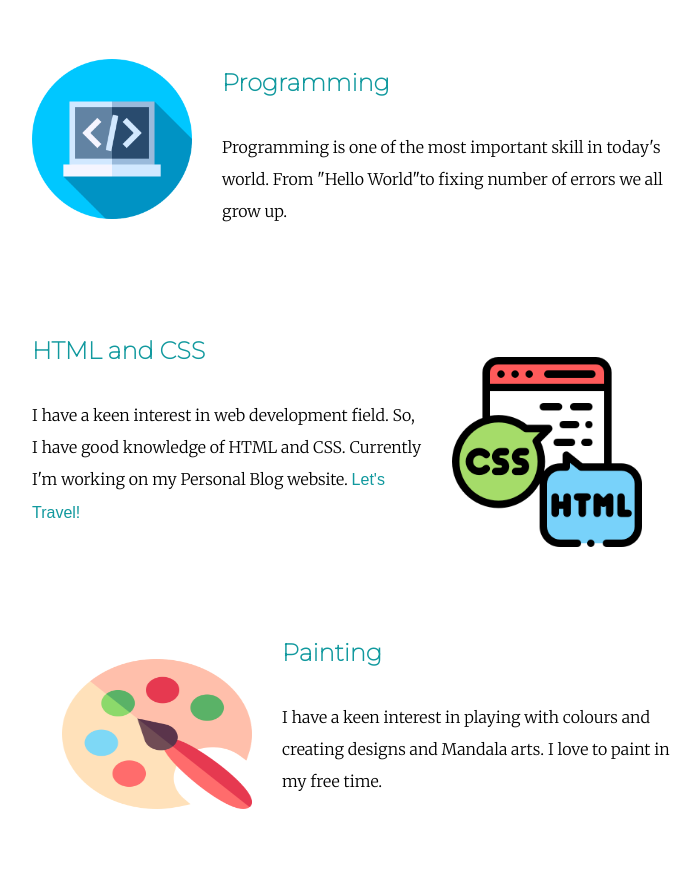
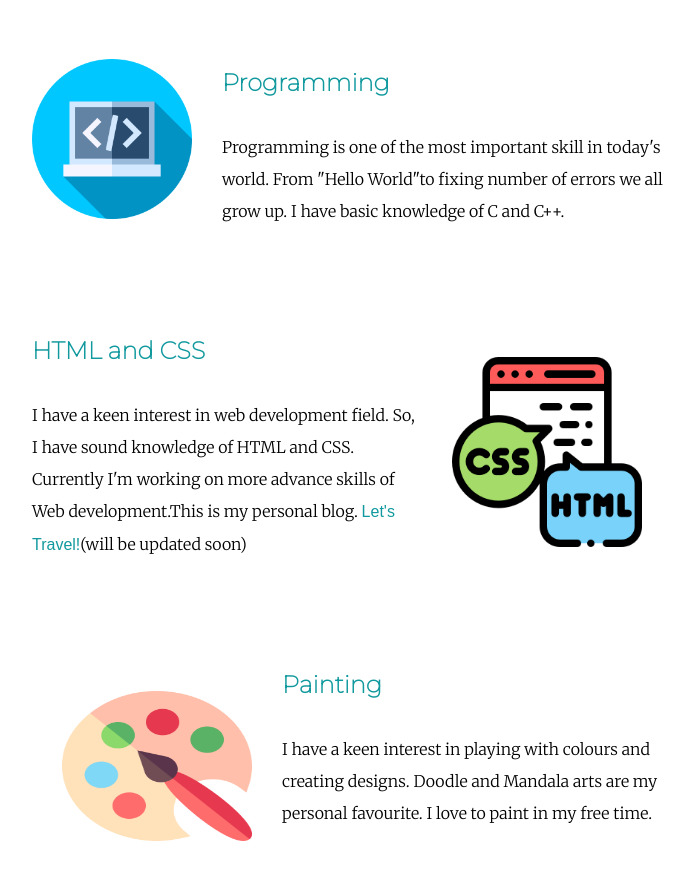
Before and after one commit to Jiya2003/Personal-Site, a plain HTML site: page index.html in a window 1280 px wide. Shown: the part 1400-2274 px from the top of the page, without its empty margins (288-987 px from the left). Drawn offline with Linux system fonts and the light colour scheme.

Commit message:
Update index.html

```diff
--- a/index.html
+++ b/index.html
@@ -29,17 +29,17 @@
       <div class="skill-row">
         <img class="codeimg" src="programming.png" alt="coding">
         <h3>Programming</h3>
-        <p>Programming is one of the most important skill in today's world. From "Hello World"to fixing number of errors we all grow up.</P>
+        <p>Programming is one of the most important skill in today's world. From "Hello World"to fixing number of errors we all grow up. I have basic knowledge of C and C++.</P>
       </div>
       <div class="skill-row">
         <img class="hcimg" src="hcimg.png" alt="GD">
         <h3>HTML and CSS</h3>
-        <p>I have a keen interest in web development field. So, I have good knowledge of HTML and CSS. Currently I'm working on my Personal Blog website. <a href="myBlog.html" target="_blank">Let's Travel!</a></p>
+        <p>I have a keen interest in web development field. So, I have sound knowledge of HTML and CSS. Currently I'm working on more advance skills of Web development.This is my personal blog. <a href="myBlog.html" target="_blank">Let's Travel!</a>(will be updated soon)</p>
       </div>
       <div class="skill-row">
         <img class="paintimg" src="painting.png" alt="GD">
         <h3>Painting</h3>
-        <p>I have a keen interest in playing with colours and creating designs and Mandala arts. I love to paint in my free time.</p>
+        <p>I have a keen interest in playing with colours and creating designs. Doodle and Mandala arts are my personal favourite. I love to paint in my free time.</p>
       </div>
       <div class="skill-row">
         <img class="micimg" src="microphone.png" alt="GD">
```
